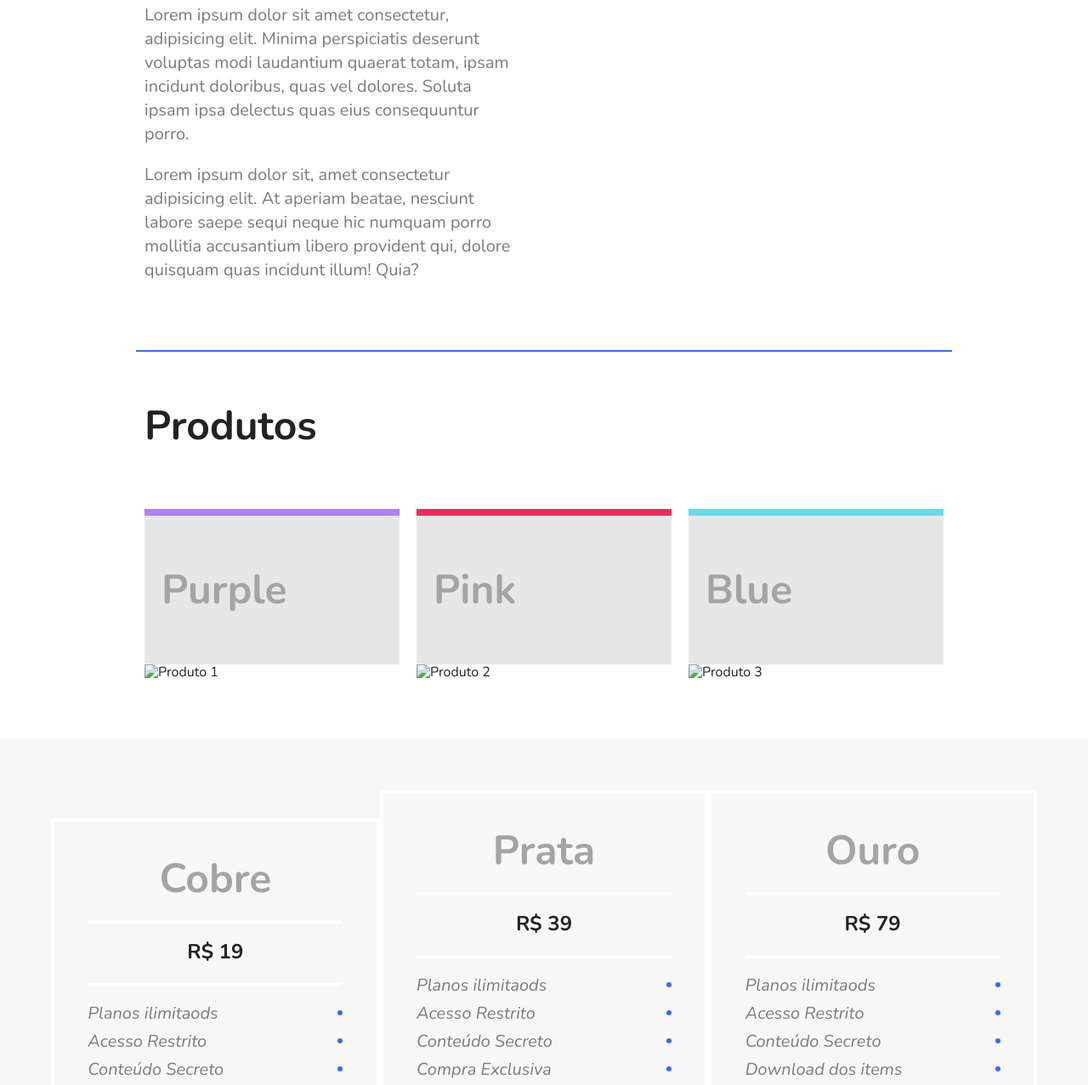
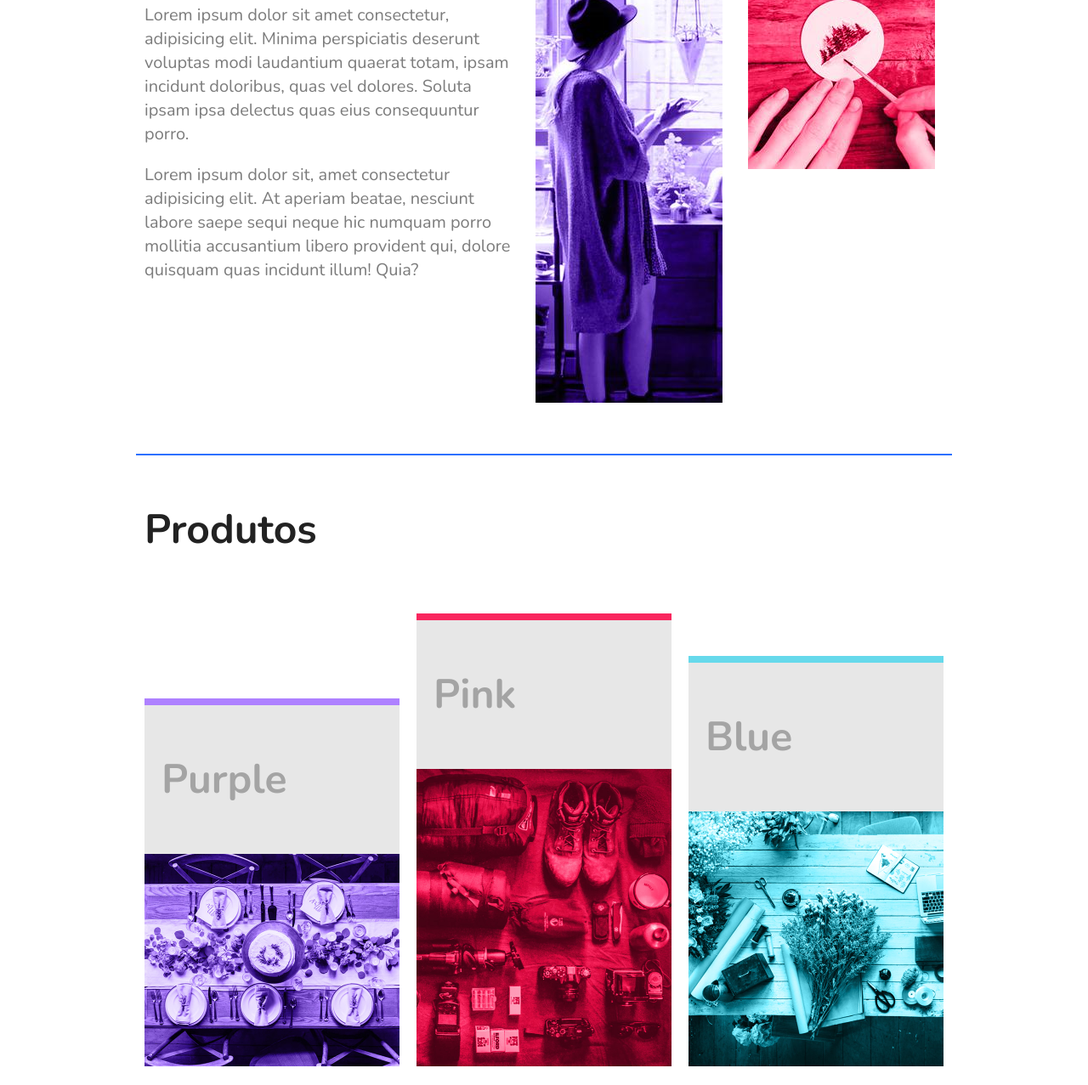
Before and after one commit to AlanSantos01/FlexBlog, a plain HTML site: page index.html in a window 1280 px wide. Shown: the part 465-1742 px from the top of the page at 85% size. Drawn offline with nearby package versions, Linux system fonts and the light colour scheme; files that its build step writes are made by us from their sources.

Commit message:
Algumas alteracoes

```diff
--- a/index.html
+++ b/index.html
@@ -5,8 +5,8 @@
         <meta charset="utf-8">
         <meta name="viewport" content="width=deivce-width, initial-scale=1 shrink-to-fit=no">
         <link href="https://fonts.googleapis.com/css2?family=Nunito:ital,wght@0,400;0,700;1,400&display=swap" rel="stylesheet">
-        <link rel="stylesheet" type="text/css" href="css/normalize.css">
-        <link rel="stylesheet" type="text/css" href="css/style.css">
+        <link rel="stylesheet" type="text/css" href="assets/css/normalize.css">
+        <link rel="stylesheet" type="text/css" href="assets/css/style.css">
     </head>
     <body>
         <div class="superinfo-bg">
@@ -45,10 +45,10 @@
                 </p>
             </div>
             <div class="sobre-img">
-                <img src="images/sobre1.jpg" alt="sobre 1">
+                <img src="assets/images/sobre1.jpg" alt="sobre 1">
             </div>
             <div class="sobre-img">
-                <img src="images/sobre2.jpg" alt="sobre 1">
+                <img src="assets/images/sobre2.jpg" alt="sobre 1">
             </div>
         </section>
 
@@ -57,17 +57,17 @@
             <div class="produtos-container">
                 <div class="produtos-item purple">
                     <h2>Purple</h2>
-                    <img src="images/produtos1.jpg" alt="Produto 1">
+                    <img src="assets/images/produtos1.jpg" alt="Produto 1">
                 </div>
 
                 <div class="produtos-item pink">
                     <h2>Pink</h2>
-                    <img src="images/produtos2.jpg" alt="Produto 2">
+                    <img src="assets/images/produtos2.jpg" alt="Produto 2">
                 </div>
 
                 <div class="produtos-item blue">
                     <h2>Blue</h2>
-                    <img src="images/produtos3.jpg" alt="Produto 3">
+                    <img src="assets/images/produtos3.jpg" alt="Produto 3">
                 </div>
             </div>
         </section>
```
Also changed, not shown: 1 other file.
